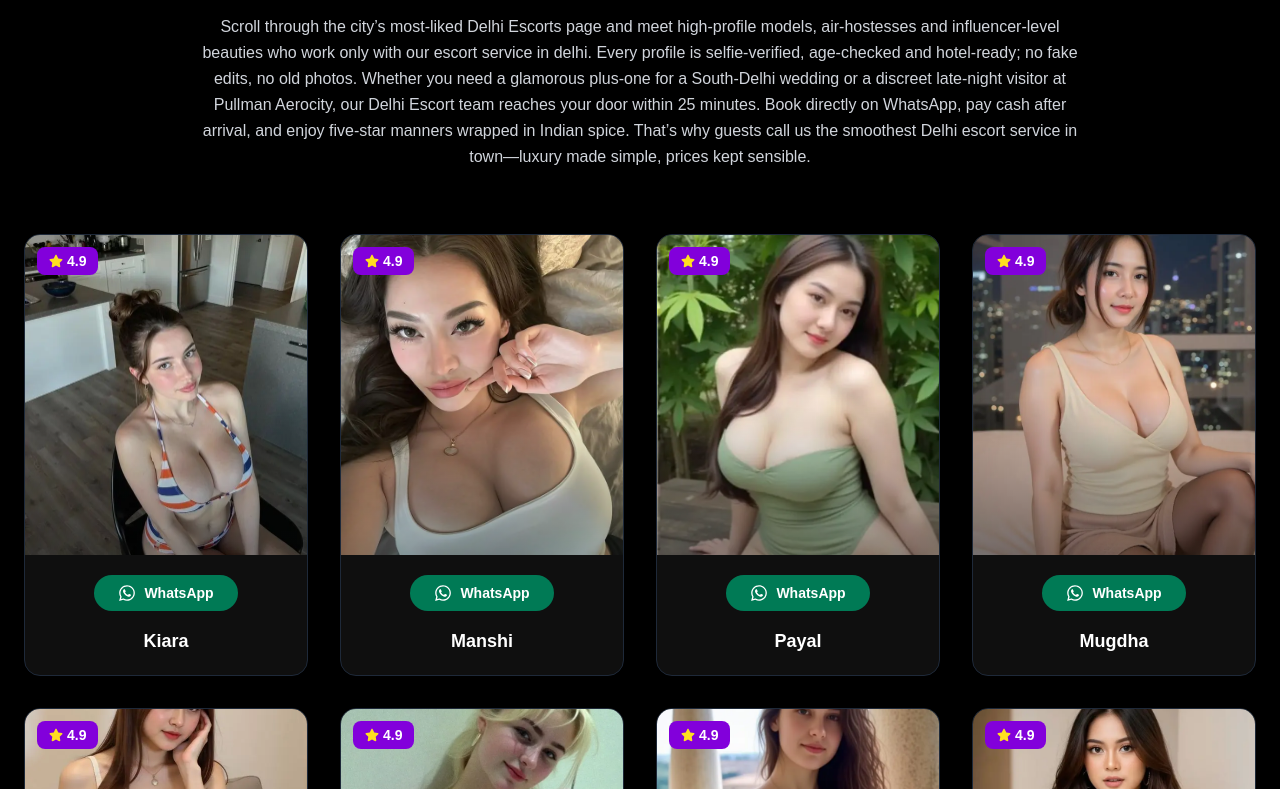
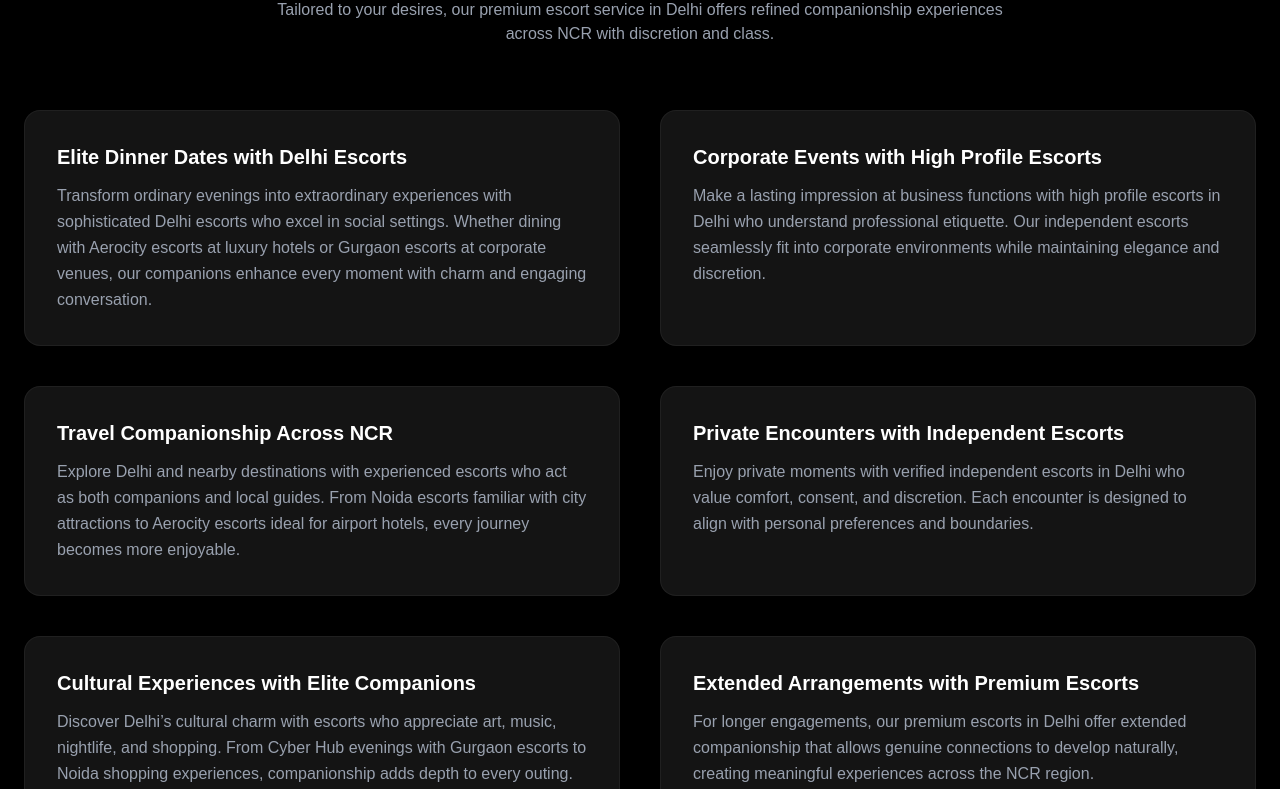
Before and after one commit to Prakash84/NewdelhiEs, a Next.js app: page / in a window 1280 px wide. Shown: the part 2031-2820 px from the top of the page. Built offline with nearby package versions, Linux system fonts and the light colour scheme.

Commit message:
production build ready

```diff
--- a/app/HomeClient.js
+++ b/app/HomeClient.js
@@ -630,6 +630,106 @@ Book high-profile Delhi escorts first visit ₹1999 today
           </div>
         </div>
       </section>
+      <section className="bg-black text-gray-300 py-20">
+      <div className="container mx-auto px-6 max-w-7xl">
+
+        {/* Section Header */}
+        <div className="text-center mb-16">
+          <h2 className="text-3xl md:text-4xl font-semibold text-white mb-4">
+            Comprehensive Delhi Escort Services
+          </h2>
+          <p className="max-w-3xl mx-auto text-gray-400">
+            Tailored to your desires, our premium escort service in Delhi offers
+            refined companionship experiences across NCR with discretion and class.
+          </p>
+        </div>
+
+        {/* Services Grid */}
+        <div className="grid md:grid-cols-2 gap-10">
+
+          {/* Service Item */}
+          <div className="bg-[#141414] p-8 rounded-2xl border border-white/5">
+            <h3 className="text-xl font-semibold text-white mb-3">
+              Elite Dinner Dates with Delhi Escorts
+            </h3>
+            <p className="text-gray-400 leading-relaxed">
+              Transform ordinary evenings into extraordinary experiences with
+              sophisticated Delhi escorts who excel in social settings. Whether
+              dining with Aerocity escorts at luxury hotels or Gurgaon escorts at
+              corporate venues, our companions enhance every moment with charm
+              and engaging conversation.
+            </p>
+          </div>
+
+          <div className="bg-[#141414] p-8 rounded-2xl border border-white/5">
+            <h3 className="text-xl font-semibold text-white mb-3">
+              Corporate Events with High Profile Escorts
+            </h3>
+            <p className="text-gray-400 leading-relaxed">
+              Make a lasting impression at business functions with high profile
+              escorts in Delhi who understand professional etiquette. Our
+              independent escorts seamlessly fit into corporate environments
+              while maintaining elegance and discretion.
+            </p>
+          </div>
+
+          <div className="bg-[#141414] p-8 rounded-2xl border border-white/5">
+            <h3 className="text-xl font-semibold text-white mb-3">
+              Travel Companionship Across NCR
+            </h3>
+            <p className="text-gray-400 leading-relaxed">
+              Explore Delhi and nearby destinations with experienced escorts who
+              act as both companions and local guides. From Noida escorts familiar
+              with city attractions to Aerocity escorts ideal for airport hotels,
+              every journey becomes more enjoyable.
+            </p>
+          </div>
+
+          <div className="bg-[#141414] p-8 rounded-2xl border border-white/5">
+            <h3 className="text-xl font-semibold text-white mb-3">
+              Private Encounters with Independent Escorts
+            </h3>
+            <p className="text-gray-400 leading-relaxed">
+              Enjoy private moments with verified independent escorts in Delhi
+              who value comfort, consent, and discretion. Each encounter is
+              designed to align with personal preferences and boundaries.
+            </p>
+          </div>
+
+          <div className="bg-[#141414] p-8 rounded-2xl border border-white/5">
+            <h3 className="text-xl font-semibold text-white mb-3">
+              Cultural Experiences with Elite Companions
+            </h3>
+            <p className="text-gray-400 leading-relaxed">
+              Discover Delhi’s cultural charm with escorts who appreciate art,
+              music, nightlife, and shopping. From Cyber Hub evenings with
+              Gurgaon escorts to Noida shopping experiences, companionship adds
+              depth to every outing.
+            </p>
+          </div>
+
+          <div className="bg-[#141414] p-8 rounded-2xl border border-white/5">
+            <h3 className="text-xl font-semibold text-white mb-3">
+              Extended Arrangements with Premium Escorts
+            </h3>
+            <p className="text-gray-400 leading-relaxed">
+              For longer engagements, our premium escorts in Delhi offer extended
+              companionship that allows genuine connections to develop naturally,
+              creating meaningful experiences across the NCR region.
+            </p>
+          </div>
+
+        </div>
+
+        {/* Bottom Note */}
+        {/* <p className="text-center text-gray-500 mt-16 max-w-4xl mx-auto">
+          Each escort service in Delhi is fully customizable, ensuring every
+          experience aligns perfectly with your expectations, preferences,
+          and comfort.
+        </p> */}
+
+      </div>
+    </section>
        {/* End Our Therapy Experts */}
        <section className="bg-black py-24">
   <div className="max-w-8xl mx-auto px-6">
```
